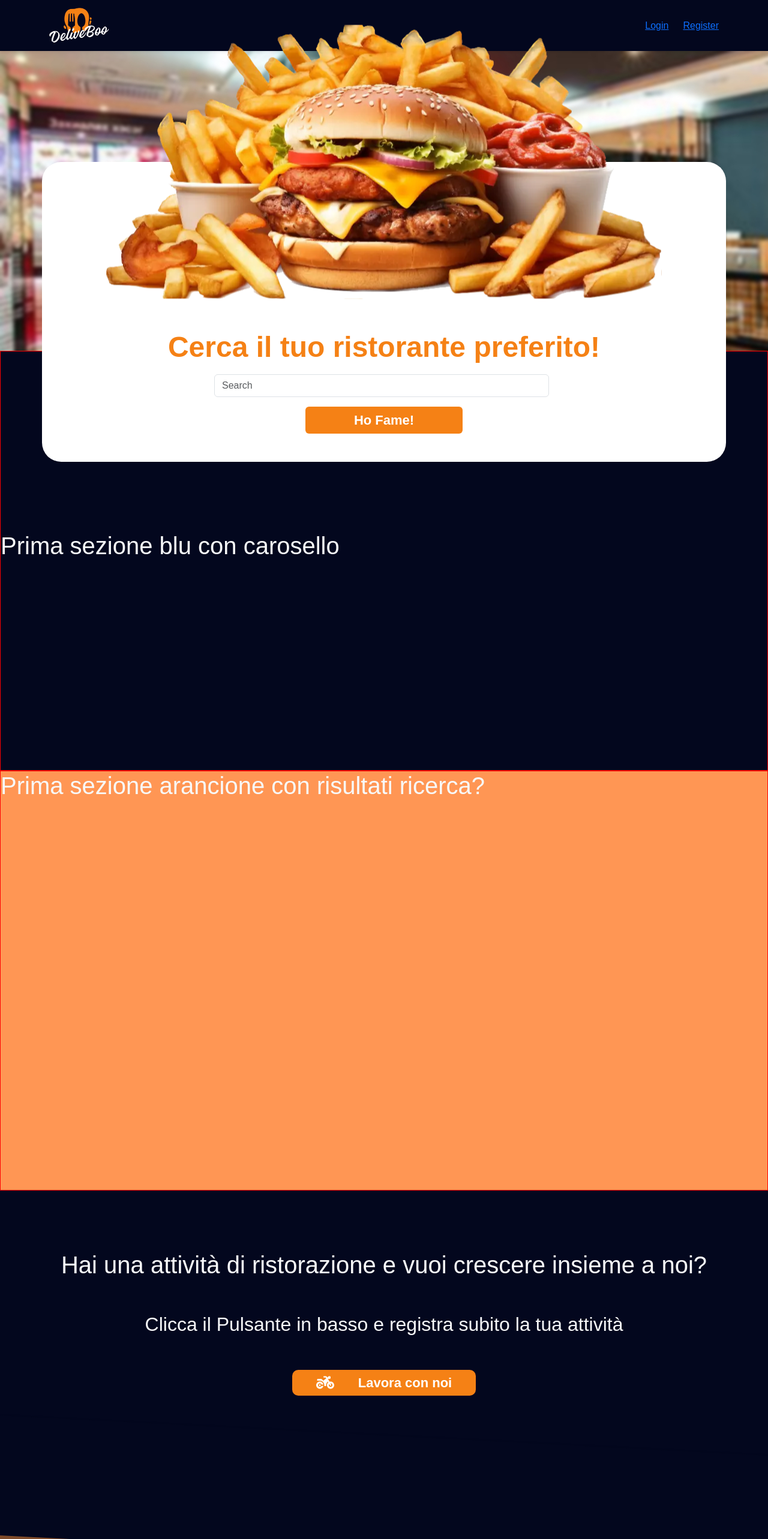
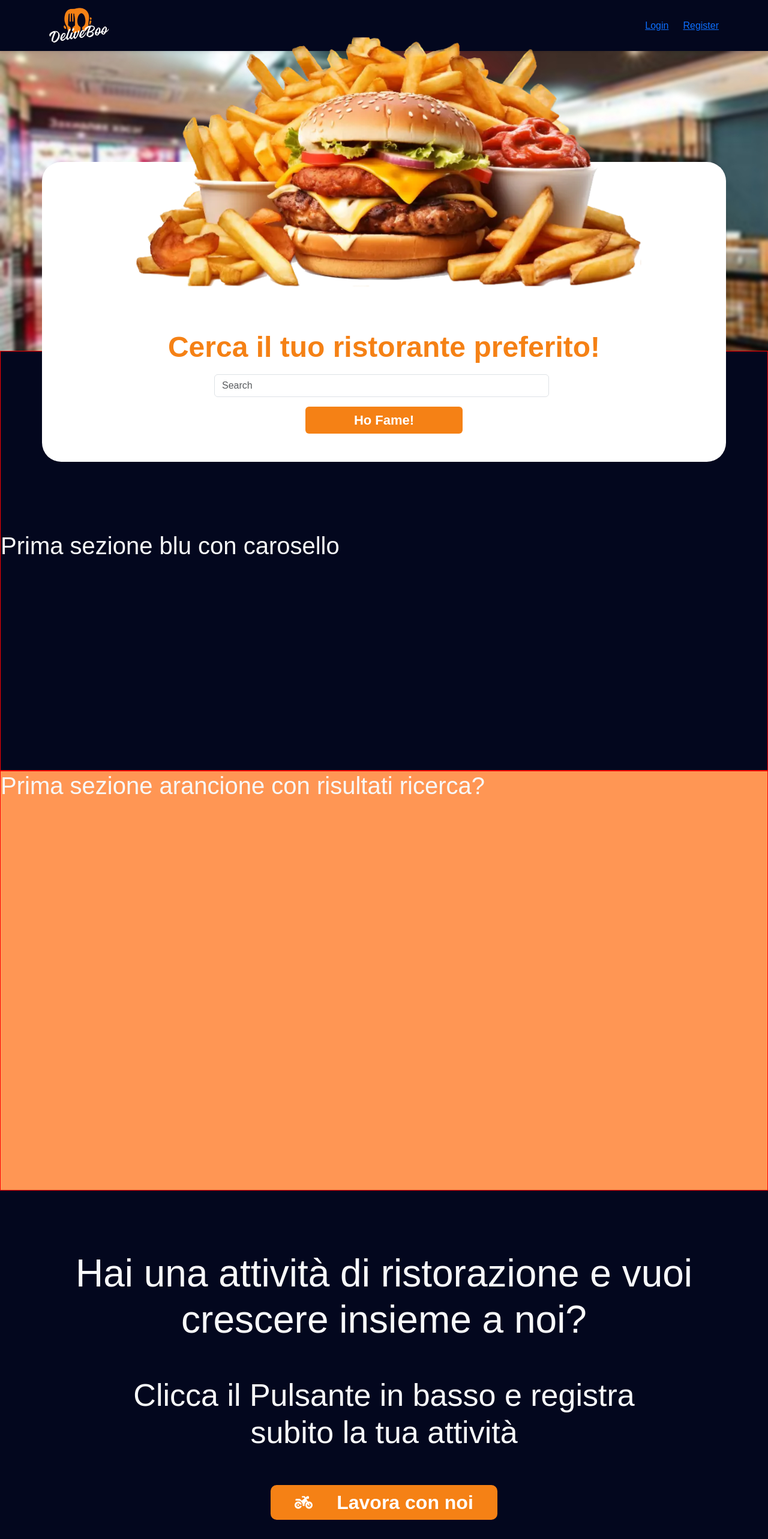
Before and after one commit to marcovittoriozacca/frontend-deliveboo, a Vue app: page / in a window 1280 px wide. Shown: the top 2566 px of the page at 60% size. Built offline with nearby package versions, Linux system fonts and the light colour scheme.

Commit message:
fix: h2 is now bigger

```diff
--- a/src/Pages/AppHome.vue
+++ b/src/Pages/AppHome.vue
@@ -21,7 +21,7 @@
 
                 <!--Immagine spostata-->
                 <div class="hofame-absolute">
-                    <img src="../assets/img/hofame.webp" alt="image">
+                    <img src="../assets/img/hofame.webp" alt="image" class="hofame-img-width">
                 </div>
 
                 <!--Parte con Searchbar e titolo-->
@@ -51,9 +51,9 @@
 
         <!--Sezione blu con pulsante di registrazione ristoratori-->
         <div class="dritto-blu">
-            <div class="d-flex flex-column align-items-center gap-5">
-                    <h1 class="text-light">Hai una attività di ristorazione e vuoi crescere insieme a noi?</h1>
-                    <h2 class="text-light">Clicca il Pulsante in basso e registra subito la tua attività</h2>
+            <div class="d-flex flex-column align-items-center gap-5 container text-center">
+                    <h1 class="text-light fs-64">Hai una attività di ristorazione e vuoi crescere insieme a noi?</h1>
+                    <h2 class="text-light fs-52 w-75">Clicca il Pulsante in basso e registra subito la tua attività</h2>
                     <button class="Btn">
                         <svg class="svg" xmlns="http://www.w3.org/2000/svg" viewBox="0 0 640 512"><path fill="#ffffff" d="M280 32c-13.3 0-24 10.7-24 24s10.7 24 24 24h57.7l16.4 30.3L256 192l-45.3-45.3c-12-12-28.3-18.7-45.3-18.7H64c-17.7 0-32 14.3-32 32v32h96c88.4 0 160 71.6 160 160c0 11-1.1 21.7-3.2 32h70.4c-2.1-10.3-3.2-21-3.2-32c0-52.2 25-98.6 63.7-127.8l15.4 28.6C402.4 276.3 384 312 384 352c0 70.7 57.3 128 128 128s128-57.3 128-128s-57.3-128-128-128c-13.5 0-26.5 2.1-38.7 6L418.2 128H480c17.7 0 32-14.3 32-32V64c0-17.7-14.3-32-32-32H459.6c-7.5 0-14.7 2.6-20.5 7.4L391.7 78.9l-14-26c-7-12.9-20.5-21-35.2-21H280zM462.7 311.2l28.2 52.2c6.3 11.7 20.9 16 32.5 9.7s16-20.9 9.7-32.5l-28.2-52.2c2.3-.3 4.7-.4 7.1-.4c35.3 0 64 28.7 64 64s-28.7 64-64 64s-64-28.7-64-64c0-15.5 5.5-29.7 14.7-40.8zM187.3 376c-9.5 23.5-32.5 40-59.3 40c-35.3 0-64-28.7-64-64s28.7-64 64-64c26.9 0 49.9 16.5 59.3 40h66.4C242.5 268.8 190.5 224 128 224C57.3 224 0 281.3 0 352s57.3 128 128 128c62.5 0 114.5-44.8 125.8-104H187.3zM128 384a32 32 0 1 0 0-64 32 32 0 1 0 0 64z"/></svg>
 
@@ -246,6 +246,14 @@
         padding-top: 200px;
     }
 
+    .fs-64{
+        font-size: 64px;
+    }
+
+    .fs-52{
+        font-size: 52px;
+    }
+
     .carosello-blu{
         background: #03071e;
         padding-top: 300px;
@@ -263,7 +271,7 @@
 
     .diagonale-blu-alto-sinistra{
         width: 100%;
-        height: 200px;
+        height: 150px;
         background: #03071e;
         transform: skewY(3deg);
         transform-origin: top right;
@@ -285,7 +293,7 @@
         padding-top: 100px;
         background: #03071e;
         width: 100%;
-        height: 450px;
+        height: 650px;
     }
     .div-arancione{
         background: #ff9654;
@@ -325,8 +333,12 @@
 
     .hofame-absolute{
         position: absolute;
-        left: 50%;
+        left: 42%;
         transform: translate(-50%, -50%)
+    }
+    .hofame-img-width{
+        width: 130%;
+        height: auto;
     }
 
     .hofame-search{
@@ -368,7 +380,7 @@
         padding-block: 5px;
         padding-inline: 40px;
         font-weight: bold;
-    font-size: 22px;
+        font-size: 32px;
     }
 
   #Lavora-con-noi{
```
Lines whose indentation alone changed are shown as unchanged.
